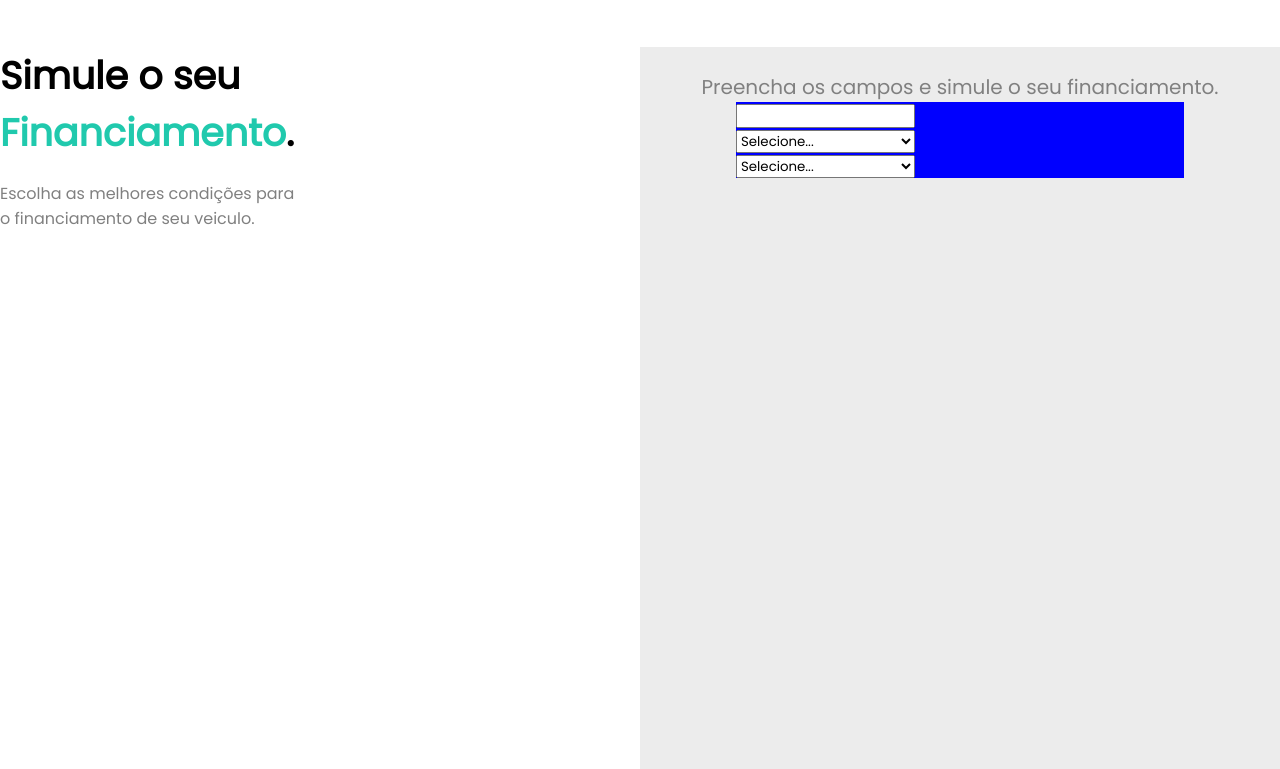
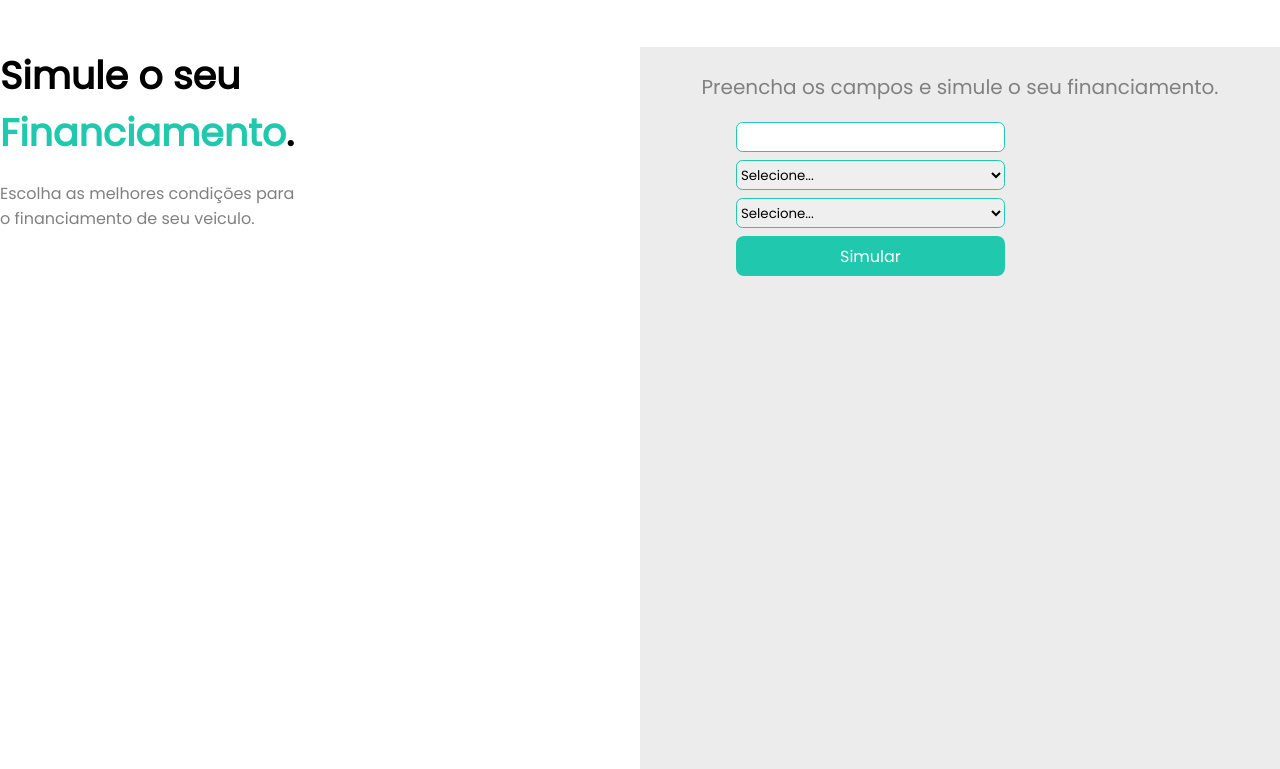
Before and after one commit to GuiZeroUm/uninorte-desenvolvimento-web, a plain HTML site: page index.html in a window 1280 px wide. Shown: the part 33-802 px from the top of the page. Drawn offline with Linux system fonts and the light colour scheme.

Commit message:
finalizando main direita

```diff
--- a/index.html
+++ b/index.html
@@ -55,8 +55,14 @@
                             <option value="48">48 meses</option>
                         </select>
                     </div>
+                    <div>
+                        <button type="button" id="botao__simular">Simular</button>
+                    </div>
+
                 </form>
             </div>
+
+            <div class="area__conteudo"></div>
 
         </div>
     </main>
--- a/styles.css
+++ b/styles.css
@@ -75,9 +75,33 @@ main {
 
 .div__formulario {
     width: 70%;
-    background-color: blue;
+    margin-top: 20px;
 }
 
 .inputs {
-    width: 40%;
+    width: 60%;
+    border: 1px solid #20c9ad;
+    height: 30px;
+    margin-bottom: 0.5rem;
+    border-radius: 0.4rem;
+    outline: none;
 }
+
+.inputs:focus {
+    border: 1px solid red;
+}
+
+#botao__simular {
+    width: 60%;
+    height: 40px;
+    font-size: 16px;
+    color: white;
+    background-color: #20c9ad;
+    border: none;
+    border-radius: 8px;
+}
+
+#botao__simular:hover {
+    background-color: #15927d;
+    cursor: pointer;
+}
```
